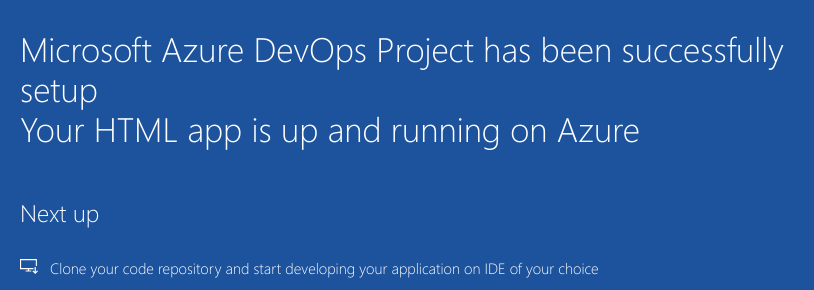
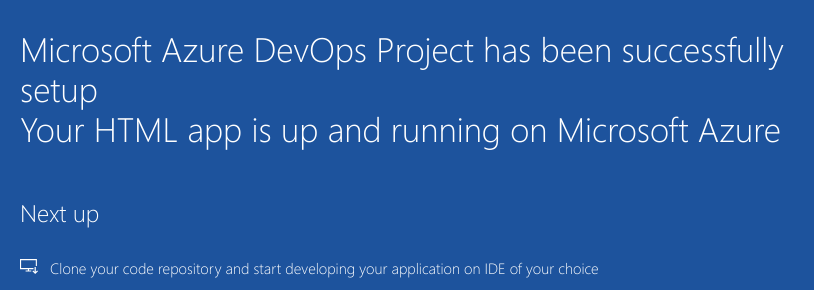
Before and after one commit to Prakash-Rajagopal/git-case-study, a plain HTML site: page index.html in a window 1280 px wide. Shown: the part 442-732 px from the top of the page, 205-1019 px from the left. Drawn offline with Linux system fonts and the light colour scheme; files that its build step writes are made by us from their sources; files whose address does not match are found by name.

Commit message:
index file changes in branch

```diff
--- a/index.html
+++ b/index.html
@@ -20,7 +20,7 @@
             <div class="content-body">
                 <div class="success-text">Success!</div>
                 <div class="description line-1"> Microsoft Azure DevOps Project has been successfully setup</div>
-                <div class="description line-2"> Your HTML app is up and running on Azure</div>
+                <div class="description line-2"> Your HTML app is up and running on Microsoft Azure</div>
                 <div class="next-steps-container">
                     <div class="next-steps-header">Next up</div>
                     <div class="next-steps-body">
```
